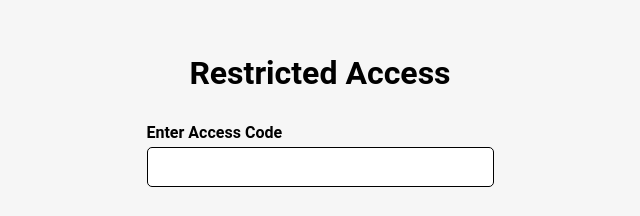
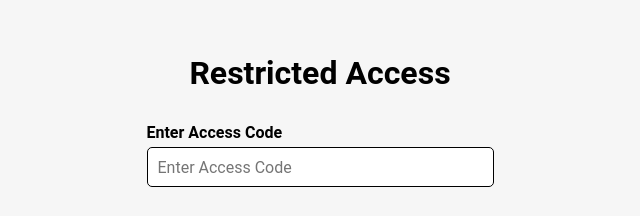
Before and after one commit to HackMort/jdk-boilerplate, an Astro site: page /validate in a window 1280 px wide. Shown: the part 243-459 px from the top of the page, without its empty margins (320-960 px from the left). Built offline with nearby package versions, Linux system fonts and the light colour scheme; Astro itself is replaced by a stand-in of ours.

Commit message:
Update Form Validation Layout

```diff
--- a/src/pages/validate.astro
+++ b/src/pages/validate.astro
@@ -6,10 +6,8 @@ import "../styles/components/_validate.scss";
 <Layout title="Validate" showHeader={false} showFooter={false}>
   <section class="validate__section">
     <div class="wrapper-color">
-      <div class="wrapper">
-        <div class="validate__section--content">
-          <h2 class="validate__section--title">Restricted Access</h2>
-        </div>
+      <div class="validate__section--content">
+        <h2 class="validate__section--title">Restricted Access</h2>
       </div>
       <div class="validate__section--form">
         <form class="form__validate">
@@ -22,6 +20,7 @@ import "../styles/components/_validate.scss";
               class="control"
               required
               autocomplete="off"
+              placeholder="Enter Access Code"
             />
           </div>
           <div class="form__validate group">
```
